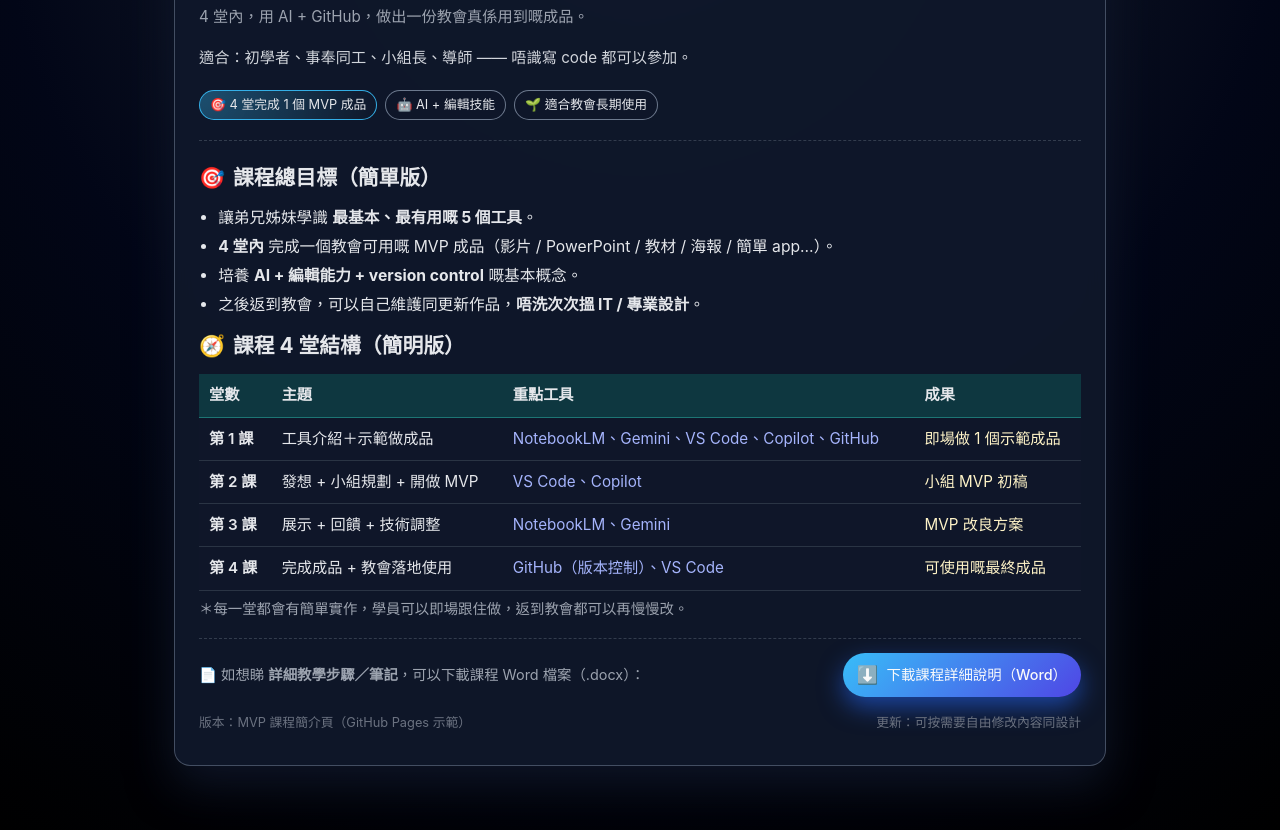
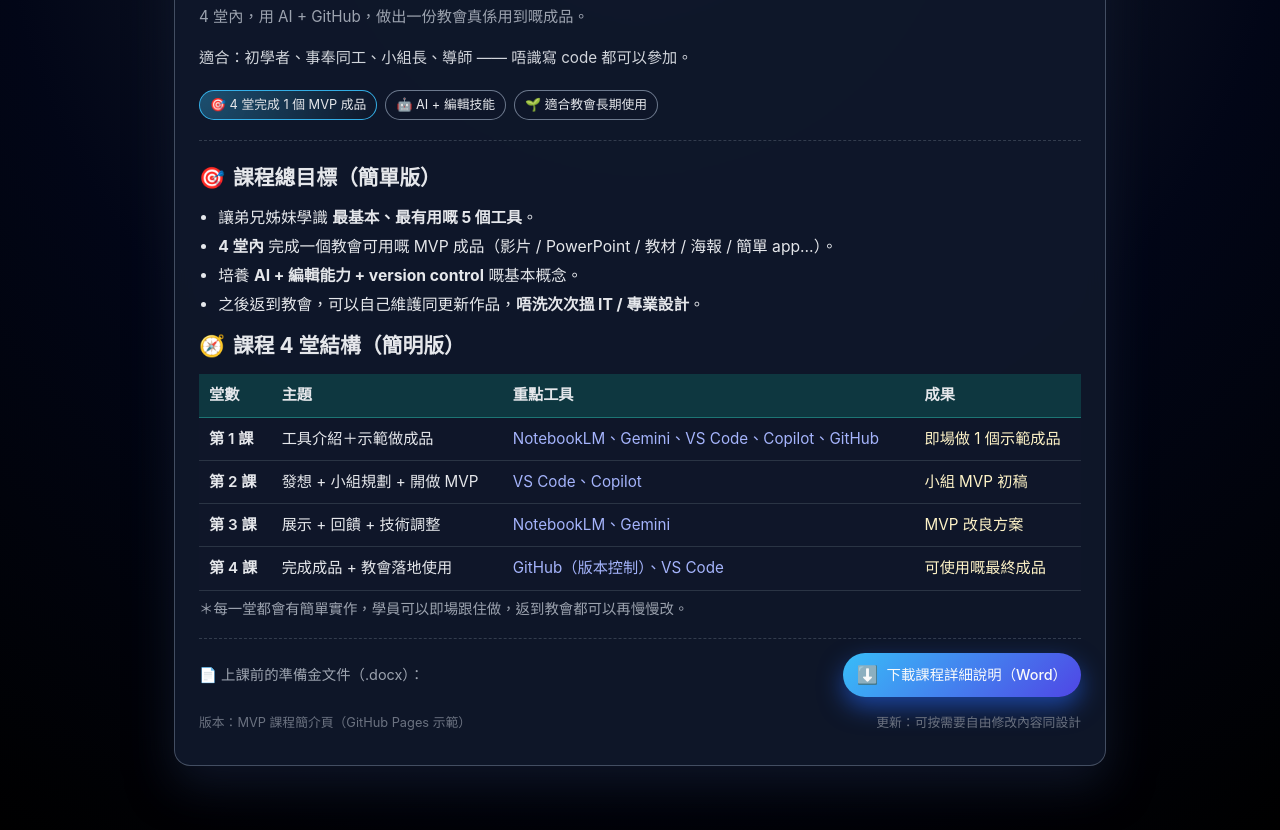
Before and after one commit to canaaneye-hash/canaaneye.github.io, a plain HTML site: page index.html in a window 1280 px wide. Shown: the part 147-977 px from the top of the page. Drawn offline with Linux system fonts and the light colour scheme.

Commit message:
Update index.html

```diff
--- a/index.html
+++ b/index.html
@@ -338,7 +338,7 @@
       <!-- 下載 Word 檔 -->
       <section class="download-section">
         <div class="download-text">
-          📄 如想睇 <strong>詳細教學步驟／筆記</strong>，可以下載課程 Word 檔案（.docx）：
+          📄 上課前的準備金文件（.docx）：
         </div>
         <a class="btn-download" href="GitHub.docx" target="_blank">
           <span class="icon">⬇️</span>
```
